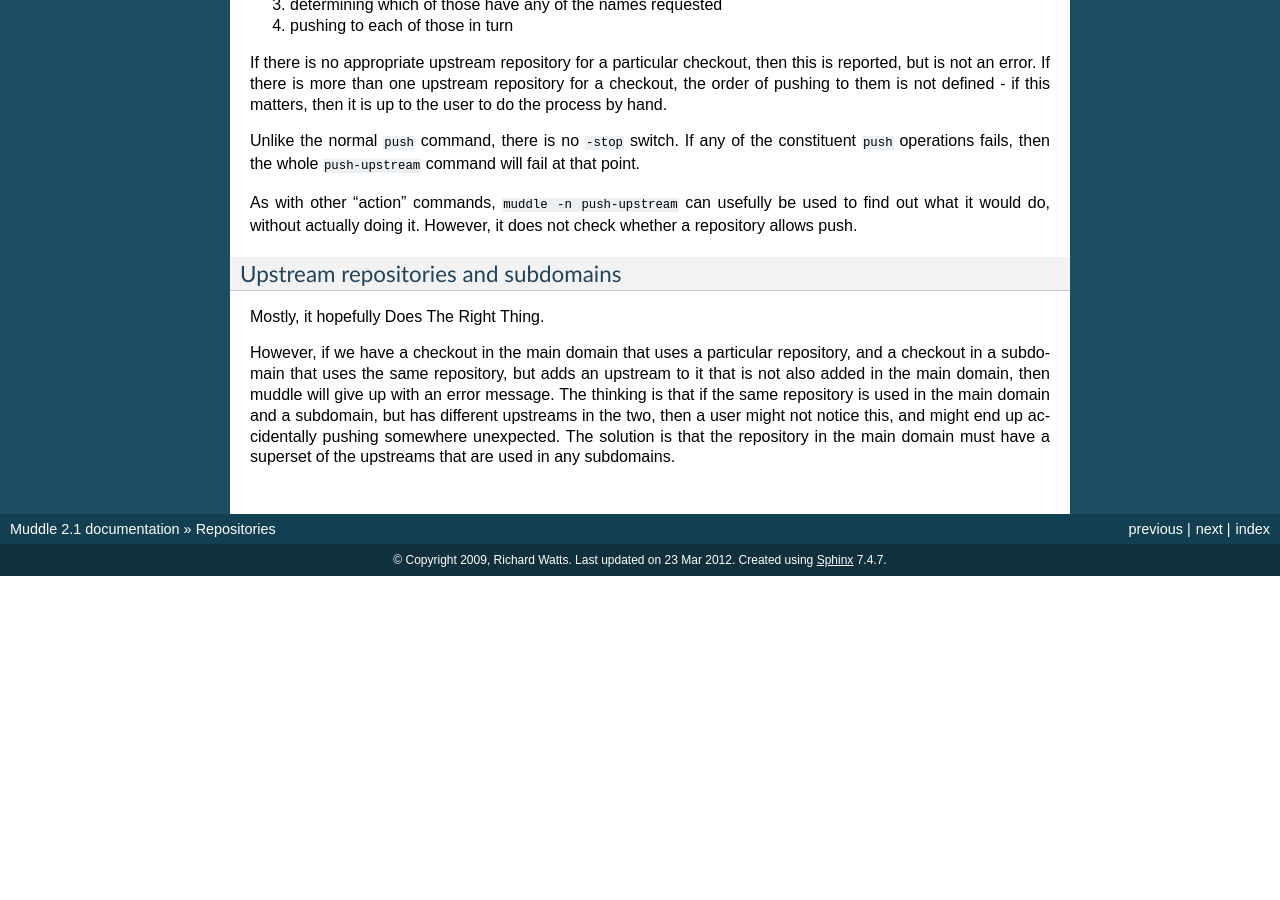
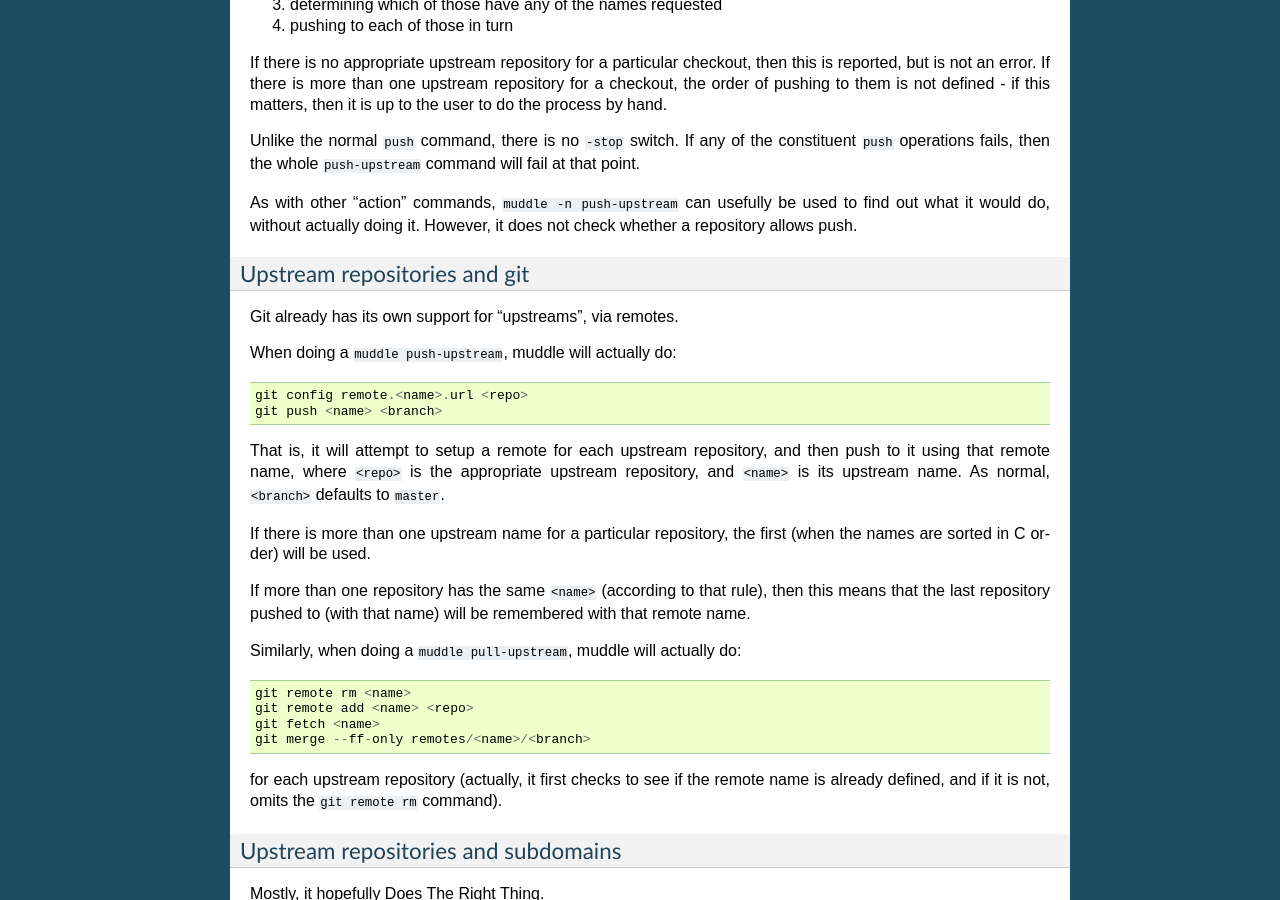
Before and after one commit to kynesim/muddle, a Sphinx documentation site: the page built from docs/repositories.txt, in a window 1280 px wide and 900 px high, scrolled down 5330 px. Built offline with Sphinx 7.4.7, drawn with Linux system fonts in a browser that asks for light colours; before the commit the page ends 5906 px from its top, so only the background shows below that; some of the changed text lies outside the part shown.

Commit message:
Document how git now does upstreams

```diff
--- a/docs/repositories.txt
+++ b/docs/repositories.txt
@@ -60,7 +60,7 @@ about much of that::
 
     from muddled.depend import checkout
     from muddled.pkgs import make
-    from muddled.repositories import get_checkout_repo, add_upstream_repo
+    from muddled.repository import get_checkout_repo, add_upstream_repo
     from muddled.version_control import checkout_from_repo
 
     def describe_to(builder):
@@ -117,7 +117,7 @@ For instance::
 
     from muddled.depend import checkout
     from muddled.pkgs import make
-    from muddled.repositories import get_checkout_repo, add_upstream_repo
+    from muddled.repository import Repository, get_checkout_repo, add_upstream_repo
 
     def describe_to(builder):
       ...
@@ -141,7 +141,7 @@ or, replacing the ``make.medium`` with lower level calls, we could have done::
 
     from muddled.depend import checkout
     from muddled.pkgs import make
-    from muddled.repositories import get_checkout_repo, add_upstream_repo
+    from muddled.repository import Repository, get_checkout_repo, add_upstream_repo
     from muddled.version_control import checkout_from_repo
 
     def describe_to(builder):
@@ -325,6 +325,38 @@ As with other "action" commands, ``muddle -n push-upstream`` can usefully be
 used to find out what it would do, without actually doing it. However, it
 does not check whether a repository allows push.
 
+Upstream repositories and git
+-----------------------------
+Git already has its own support for "upstreams", via remotes.
+
+When doing a ``muddle push-upstream``, muddle will actually do::
+
+
+  git config remote.<name>.url <repo>
+  git push <name> <branch>
+
+That is, it will attempt to setup a remote for each upstream repository, and
+then push to it using that remote name, where ``<repo>`` is the appropriate
+upstream repository, and ``<name>`` is its upstream name. As normal,
+``<branch>`` defaults to ``master``.
+
+If there is more than one upstream name for a particular repository, the first
+(when the names are sorted in C order) will be used.
+
+If more than one repository has the same ``<name>`` (according to that rule),
+then this means that the last repository pushed to (with that name) will be
+remembered with that remote name.
+
+Similarly, when doing a ``muddle pull-upstream``, muddle will actually do::
+
+  git remote rm <name>
+  git remote add <name> <repo>
+  git fetch <name>
+  git merge --ff-only remotes/<name>/<branch>
+
+for each upstream repository (actually, it first checks to see if the remote
+name is already defined, and if it is not, omits the ``git remote rm`` command).
+
 Upstream repositories and subdomains
 ------------------------------------
 Mostly, it hopefully Does The Right Thing.
```
